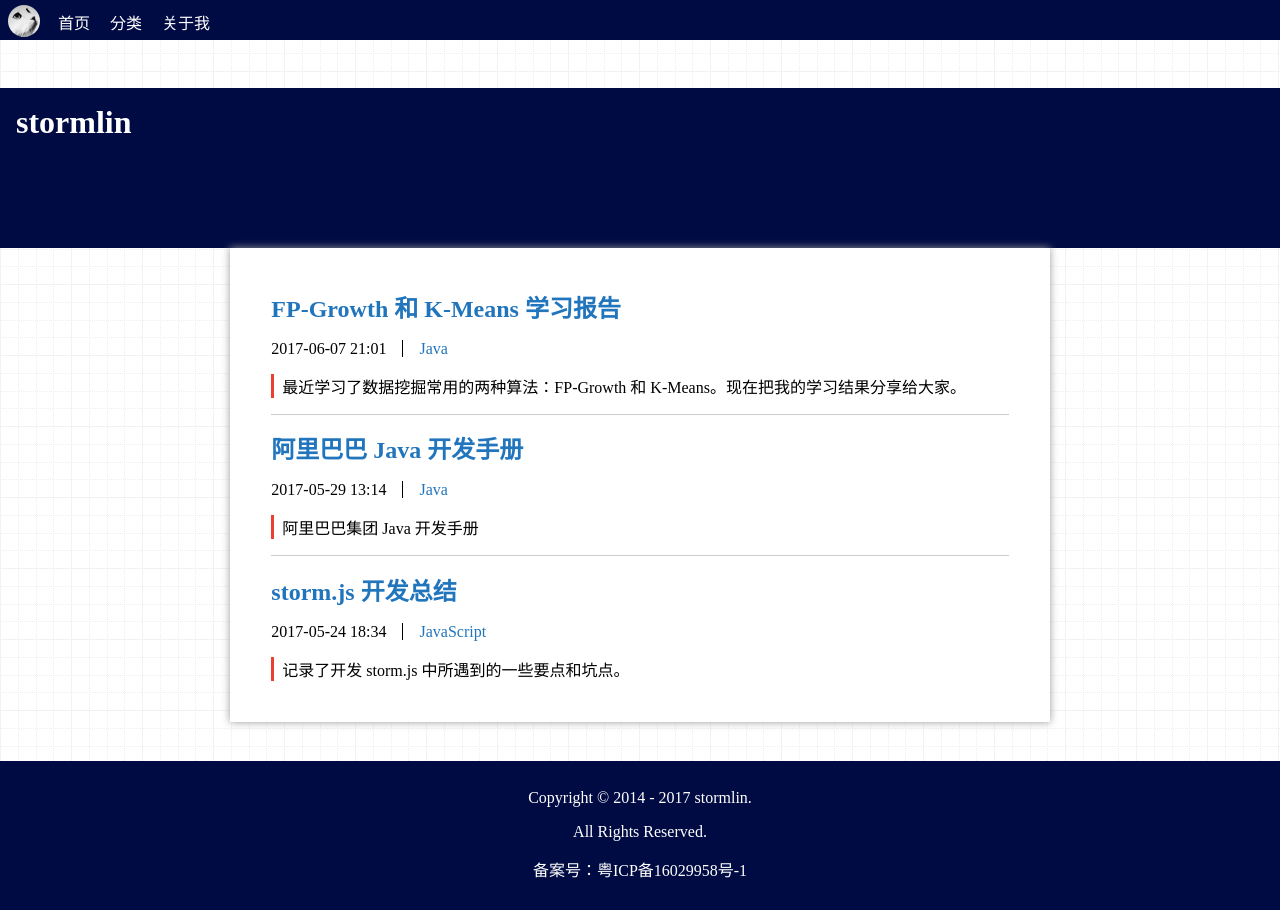
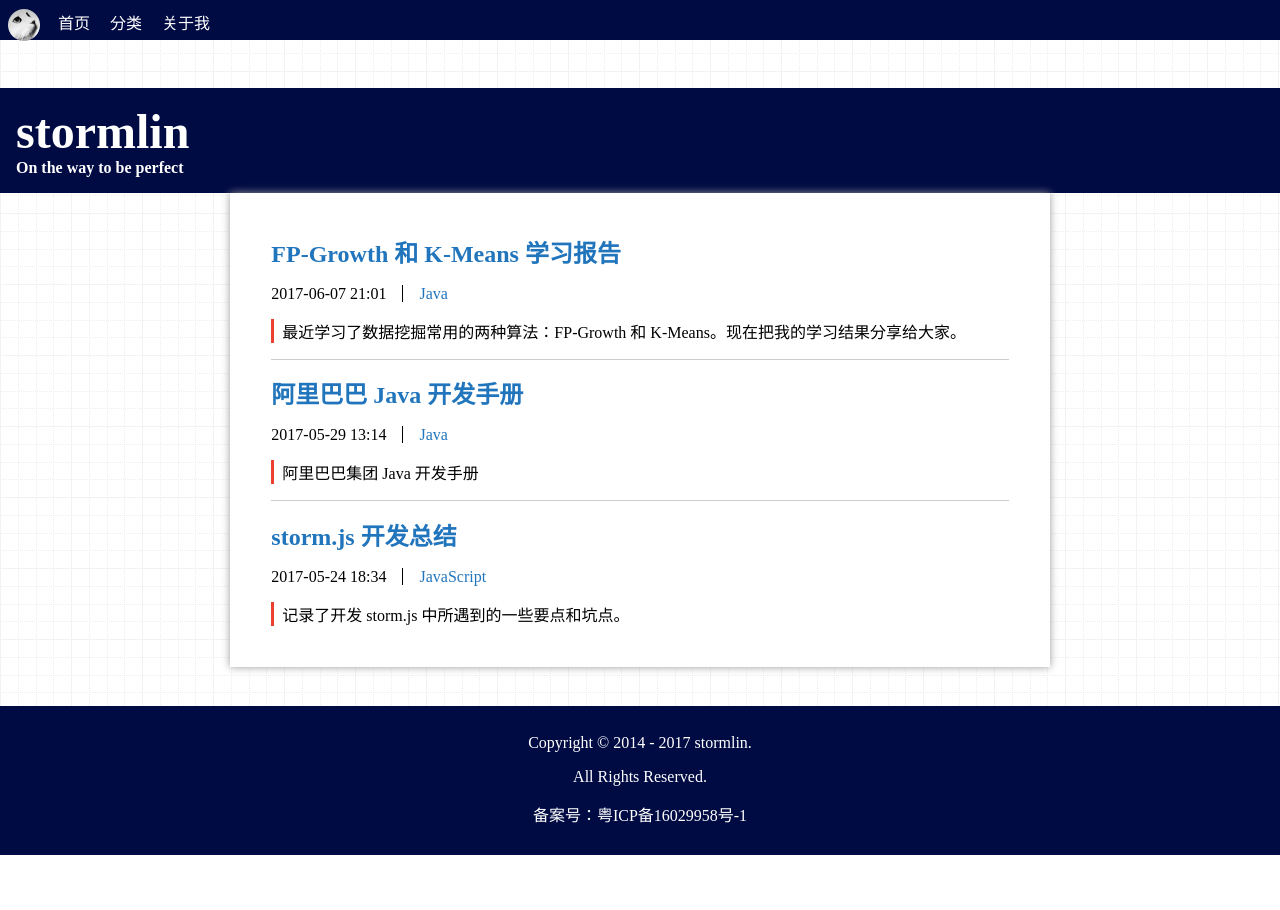
Before and after one commit to K9A2/storm.js, a plain HTML site: page index.html in a window 1280 px wide. After the commit the page ends 855 px from the top, so only its background shows below. Drawn offline with Linux system fonts and the light colour scheme.

Commit message:
Added blog info section on the index page. @2017-07-27 00:13.

```diff
--- a/css/style.css
+++ b/css/style.css
@@ -1,81 +1,3 @@
-
-
-/*@media screen and (min-width: 360px) {*/
-/*html {font-size: 28px;}*/
-/*article {*/
-/*margin: auto 15px auto 15px;*/
-/*}*/
-/*body {*/
-/*width: 100%;*/
-/*margin-left: 0;*/
-/*margin-right: 0;*/
-/*border: none;*/
-/*}*/
-/*}*/
-
-/*@media screen and (min-width: 400px) {*/
-/*html {font-size: 30px;}*/
-/*article {*/
-/*margin: auto 15px auto 15px;*/
-/*}*/
-/*body {*/
-/*width: 100%;*/
-/*margin-left: 0;*/
-/*margin-right: 0;*/
-/*border: none;*/
-/*}*/
-/*}*/
-
-/*@media screen and (min-width: 440px) {*/
-/*html {font-size: 32px;}*/
-/*article {*/
-/*margin: auto 15px auto 15px;*/
-/*}*/
-/*body {*/
-/*width: 100%;*/
-/*margin-left: 0;*/
-/*margin-right: 0;*/
-/*border: none;*/
-/*}*/
-/*}*/
-
-/*@media screen and (min-width: 480px) {*/
-/*html {font-size: 34px;}*/
-/*article {*/
-/*margin: auto 15px auto 15px;*/
-/*}*/
-/*body {*/
-/*width: 100%;*/
-/*margin-left: 0;*/
-/*margin-right: 0;*/
-/*border: none;*/
-/*}*/
-/*}*/
-
-/*@media screen and (min-width: 640px) {*/
-/*html {font-size: 28px;}*/
-/*article {*/
-/*margin: auto 15px auto 15px;*/
-/*}*/
-/*body {*/
-/*width: 100%;*/
-/*margin-left: 0;*/
-/*margin-right: 0;*/
-/*border: none;*/
-/*}*/
-/*}*/
-
-/*@media screen and (min-width: 1080px) {*/
-/*html {*/
-/*font-size: 16px;*/
-/*}*/
-/*body {*/
-/*margin: 5% auto;*/
-/*width: 60%;*/
-/*border: none;*/
-/*border: 1px solid #ddd;*/
-/*}*/
-/*}*/
 html {
     width: auto;
 }
@@ -96,7 +18,7 @@ a {
 }
 
 #title {
-    font-family: 微软雅黑, Arial, "SFMono-Regular", Consolas, "Liberation Mono", Menlo, Courier, monospace;
+    font-family: tahoma, arial, "Hiragino Sans GB", 宋体, sans-serif;
     font-size: 20px;
     color: #ffffff;
     background-color: #000B43;
@@ -137,10 +59,15 @@ div#nav {
 }
 
 div#icon {
+    display: block;
+    float: left;
     width: 3rem;
     height: 3rem;
     text-align: center;
-    line-height: 40px;
+}
+
+div#icon a {
+    line-height: 3rem;
 }
 
 div#list {
@@ -149,8 +76,10 @@ div#list {
 
 .nav-list-item {
     height: 3rem;
+    line-height: 3rem;
     list-style: none;
     margin-right: 0;
+    margin-bottom: 0;
 }
 
 /*note: inline-block, block, inline 的区别*/
@@ -169,7 +98,7 @@ div#list {
 .nav-list li {
     display: block;
     float: left;
-    height: 40px;
+    height: 3rem;
     line-height: 3rem;
     padding-left: 10px;
     padding-right: 10px;
@@ -209,14 +138,21 @@ div#main {
 }
 
 div#blog-info {
-    height: 10rem;
     background-color: #000B43;
+    margin-top: 3rem;
+    padding: 1rem;
 }
 
 div#blog-info h1 {
+    font-size: 3rem;
     color: white;
-    margin-top: 3rem;
-    padding: 1rem;
+    margin: 0;
+}
+
+div#blog-info h2 {
+    font-size: 1rem;
+    color: white;
+    margin: 0;
 }
 
 div#icon img {
--- a/index.html
+++ b/index.html
@@ -36,7 +36,7 @@
 <body>
 
 <div id="nav">
-    <div id="icon" style="display: block; float: left">
+    <div id="icon">
         <a href="./index.html">
             <img id="avatar" src="img/icon.jpg">
         </a>
@@ -52,6 +52,7 @@
 
 <div id="blog-info">
     <h1>stormlin</h1>
+    <h2>On the way to be perfect</h2>
 </div>
 
 <div id="main">
```
Also changed, not shown: post.html (+1 -1 lines).
